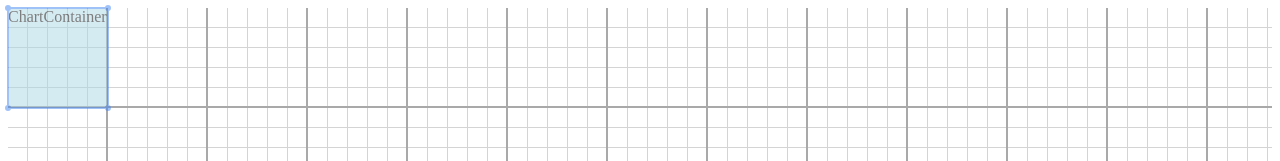
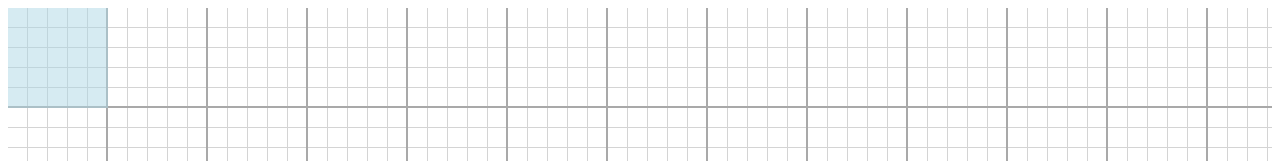
Before and after one commit to ntyukaev/everblaze, a React (Create React App) app: page / in a window 1280 px wide. Shown: the top 161 px of the page. Built offline with nearby package versions, Linux system fonts and the light colour scheme.

Commit message:
implemented draggable

```diff
--- a/package.json
+++ b/package.json
@@ -8,9 +8,9 @@
     "@testing-library/user-event": "^13.5.0",
     "react": "^18.1.0",
     "react-dom": "^18.1.0",
-    "react-draggable": "^4.4.5",
     "react-scripts": "5.0.1",
     "recharts": "^2.1.10",
+    "styled-components": "^5.3.5",
     "web-vitals": "^2.1.4"
   },
   "scripts": {
--- a/src/components/ChartContainer.css
+++ b/src/components/ChartContainer.css
@@ -4,79 +4,3 @@
     background-color: lightblue;
     opacity: 0.5;
 }
-
-.resizer {
-    position: absolute;
-}
-
-.resizers > .lines {
-    position: absolute;
-    height: 100%;
-    width: 100%;
-}
-
-/* Angles */
-
-.angles > .resizer {
-    border: 3px solid #4286f4;
-    border-radius: 50%;
-}
-
-.angles > .resizer.top.left {
-    top:-3px;
-    left:-3px;
-    cursor: nwse-resize;
-}
-
-.angles > .resizer.top.right {
-    top:-3px;
-    right:-3px;
-    cursor: nesw-resize;
-}
-
-.angles > .resizer.bottom.left {
-    bottom:-3px;
-    left:-3px;
-    cursor: nesw-resize;
-}
-
-.resizer.bottom.right {
-    bottom:-3px;
-    right:-3px;
-    cursor: nwse-resize;
-}
-
-/* Lines */
-
-.lines > .resizer {
-    background-color: #4286f4;
-}
-
-.lines > .resizer.top {
-    height: 2px;
-    width: 100%;
-    top: -1px;
-    cursor: ns-resize;
-}
-
-.lines > .resizer.left {
-    width: 2px;
-    height: 100%;
-    left: -1px;
-    cursor: ew-resize;
-}
-
-.lines > .resizer.right {
-    width: 2px;
-    height: 100%;
-    right: -1px;
-    cursor: ew-resize;
-}
-
-
-.lines > .resizer.bottom {
-    width: 100%;
-    height: 2px;
-    bottom: -1px;
-    cursor: ns-resize;
-}
--- a/src/components/ChartContainer.js
+++ b/src/components/ChartContainer.js
@@ -1,32 +1,13 @@
-import Draggable from 'react-draggable'
+import Draggable from './Draggable'
 import './ChartContainer.css'
 
+
 const ChartContainer = () => {
-    const bounds = { left: 0, top: 0, right: 400, bottom: 400 }
-
-    return (
-        <Draggable
-            bounds={bounds}
-            grid={[20, 20]}>
-            <div className="ChartContainer">
-                <div className='resizers'>
-                    <div className='lines'>
-                        <div className='resizer left'></div>
-                        <div className='resizer top'></div>
-                        <div className='resizer right'></div>
-                        <div className='resizer bottom'></div>
-                    </div>
-                    <div className='angles'>
-                        <div className='resizer top left'></div>
-                        <div className='resizer top right'></div>
-                        <div className='resizer bottom left'></div>
-                        <div className='resizer bottom right'></div>
-                    </div>
-                </div>
-                <div>ChartContainer</div>
-            </div>
-        </Draggable>
-    )
+  return (
+    <Draggable>
+      <div className='ChartContainer'></div>
+    </Draggable>
+  )
 }
 
 export default ChartContainer
--- a/src/components/Dashboard.css
+++ b/src/components/Dashboard.css
@@ -6,7 +6,7 @@
 
 .Dashboard {
     position: relative;
-    width:100%px;
+    width:100%;
     height:500px;
     background-color: var(--b-color);
     background-image:
--- /dev/null
+++ b/src/components/Draggable.js
@@ -0,0 +1,73 @@
+import { useState, useEffect } from "react"
+import styled from 'styled-components'
+
+const Container = styled.div.attrs(({ x, y }) => ({
+  style: {
+    transform: `translate(${x}px, ${y}px)`
+  }
+}))`
+  cursor: grab;
+  ${props =>
+    props.dragging && `
+      opacity: 0.8;
+      cursor: grabbing;
+    `
+  }
+  display: inline-block;
+`
+
+const Draggable = (props) => {
+  const [dragging, setDragging] = useState(false)
+  const [position, setPosition] = useState({
+    x: 0,
+    y: 0
+  })
+
+  const [translate, setTranslate] = useState({
+    x: 0,
+    y: 0
+  })
+
+  const [diff, setDiff] = useState({
+    x: 0,
+    y: 0
+  })
+
+  const handleMouseUp = ({clientX, clientY}) => {
+    window.removeEventListener('mousemove', handleMouseMove)
+    window.removeEventListener('mouseup', handleMouseUp)
+    setPosition({
+      x: clientX - diff.x,
+      y: clientY - diff.y,
+    })
+    setDragging(false)
+  }
+
+  useEffect(() => {
+    if (dragging) {
+      window.addEventListener('mousemove', handleMouseMove)
+      window.addEventListener('mouseup', handleMouseUp)
+    }
+  }, [dragging])
+
+  const handleMouseMove = ({ clientX, clientY }) => {
+    setTranslate({
+      x: clientX - diff.x,
+      y: clientY - diff.y
+    })
+  }
+
+  const handleMouseDown = ({ clientX, clientY }) => {
+    setDiff({ x: clientX - position.x, y: clientY - position.y })
+    setDragging(true)
+  }
+
+  return (
+    <Container onMouseDown={handleMouseDown} x={translate.x} y={translate.y} dragging={dragging} className="draggable">
+      {props.children}
+    </Container>
+  )
+}
+
+
+export default Draggable
```
Also changed, not shown: src/components/Resizable.css (added, +78 -0 lines), src/components/Resizable.js (+28 -4 lines), src/components/Draggable.css (added), src/components/ResizableContainer.css (deleted), 1 other file (tests, documents, lock files or other folders).
